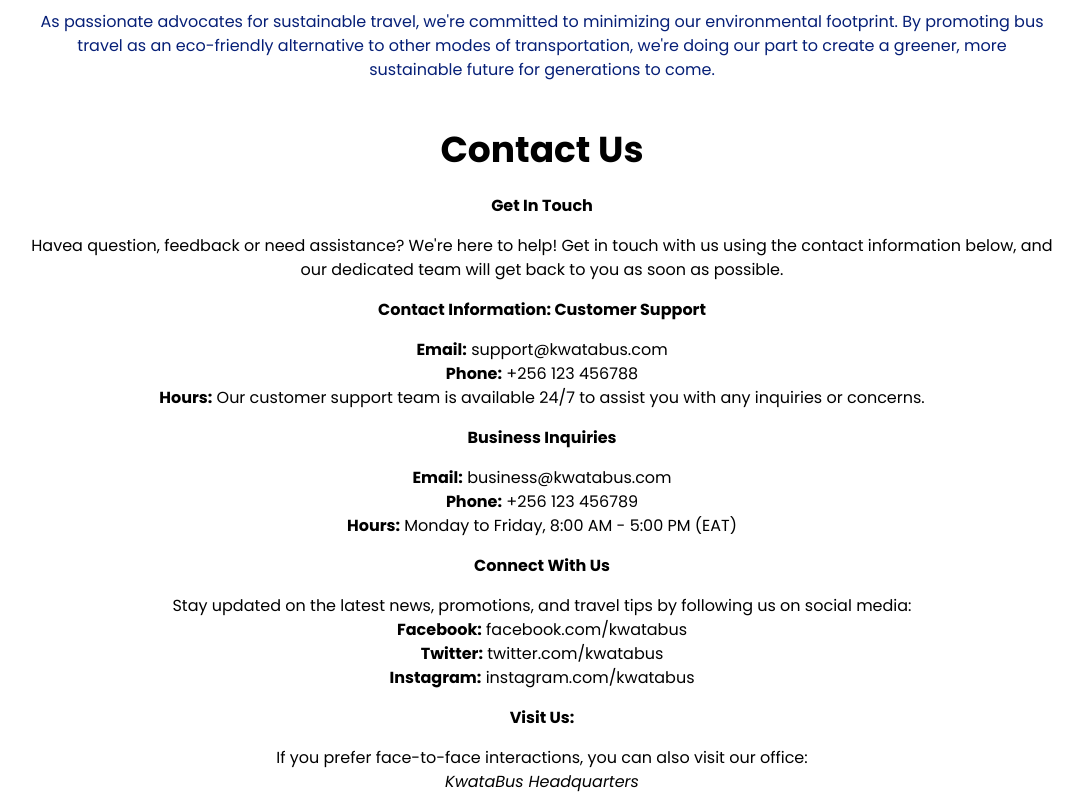
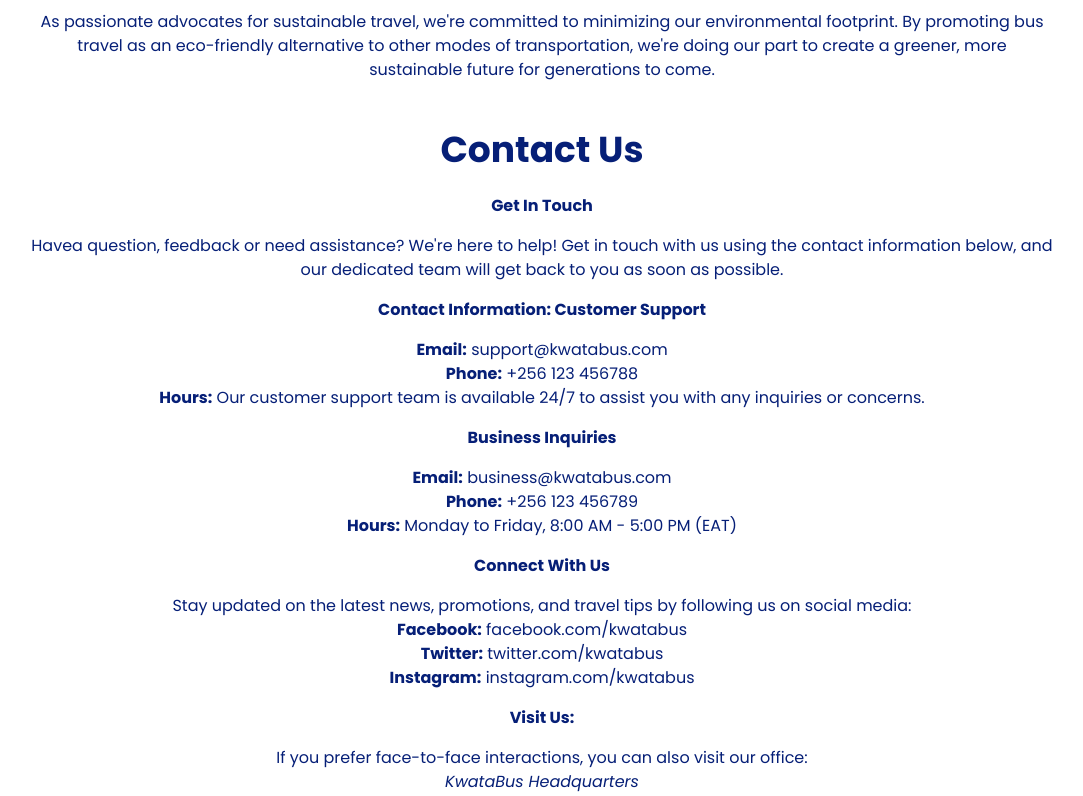
Before and after one commit to Patrickodida/KwataBus-App, a React (Vite) app: page / in a window 1280 px wide. Shown: the part 1700-2496 px from the top of the page, without its empty margins (98-1181 px from the left). Built offline with nearby package versions, Linux system fonts and the light colour scheme.

Commit message:
Add contact section styles

```diff
--- a/src/App.css
+++ b/src/App.css
@@ -117,3 +117,8 @@ input[type="date"]::placeholder{
 .ticket-section{
     color: var(--clr-primary-navy-blue);
 }
+
+/* Contact Section */
+.contact-section {
+    color: var(--clr-primary-navy-blue);
+}
```
